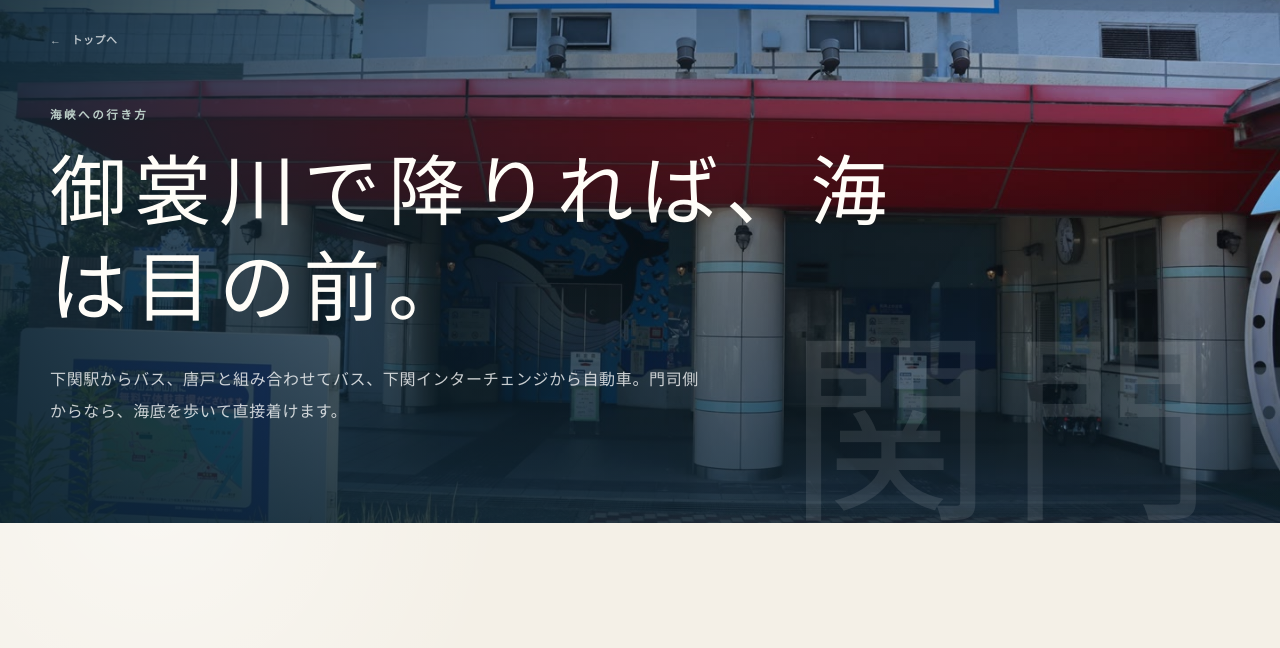
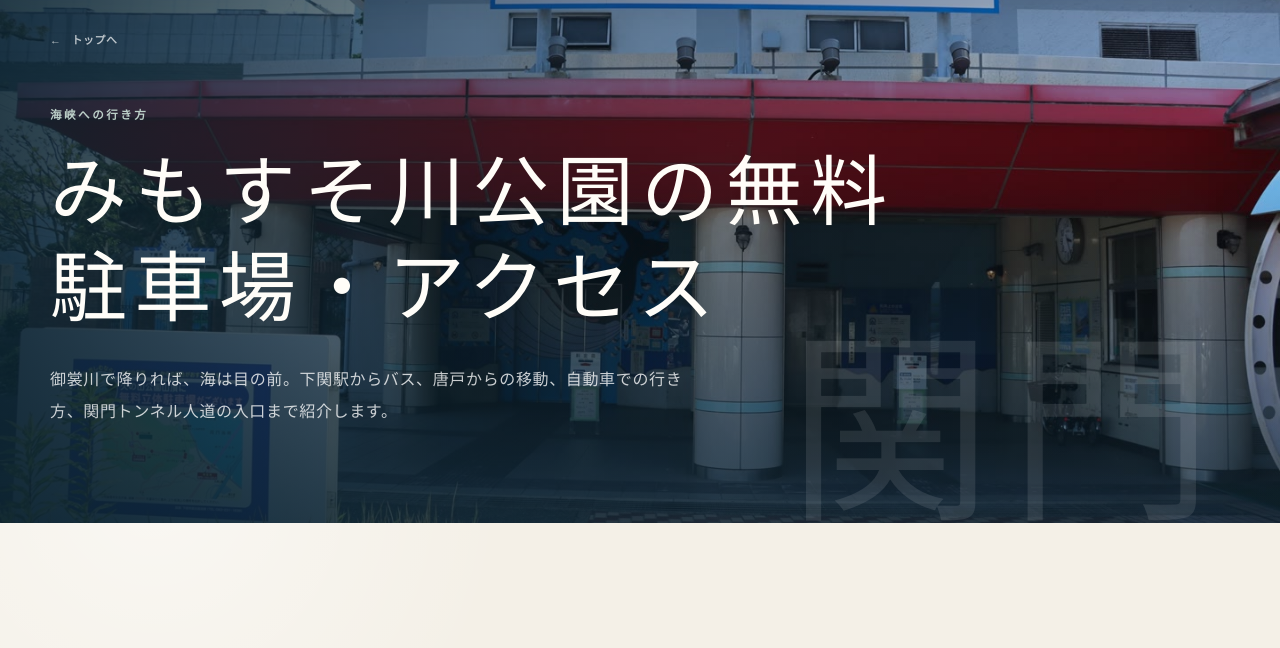
Before and after one commit to n20186005-hash/mimosusogawa, an Astro site: page /access in a window 1280 px wide. Shown: the part 87-735 px from the top of the page. Built offline with nearby package versions, Linux system fonts and the light colour scheme; Astro itself is replaced by a stand-in of ours.

Commit message:
SEO: clarify Japanese page headings for attraction, parking, history and FAQ

```diff
--- a/src/pages/access.astro
+++ b/src/pages/access.astro
@@ -5,7 +5,7 @@ import SectionHeading from '@/components/SectionHeading.astro';
 ---
 
 <Layout title="みもすそ川公園の無料駐車場・アクセス｜場所・台数・バスでの行き方" description="みもすそ川公園への車・バスでのアクセスをご案内。関門トンネル人道下関側入口の無料駐車場（普通車40台・大型バス1台）、下関駅や唐戸市場からの行き方を紹介します。">
-  <PageHero eyebrow="海峡への行き方" title="御裳川で降りれば、海は目の前。" lead="下関駅からバス、唐戸と組み合わせてバス、下関インターチェンジから自動車。門司側からなら、海底を歩いて直接着けます。" image="/images/tunnel-building.jpg" imageAlt="みもすそ川公園近くの関門トンネル人道下関側入口" position="center" />
+  <PageHero eyebrow="海峡への行き方" title="みもすそ川公園の無料駐車場・アクセス" lead="御裳川で降りれば、海は目の前。下関駅からバス、唐戸からの移動、自動車での行き方、関門トンネル人道の入口まで紹介します。" image="/images/tunnel-building.jpg" imageAlt="みもすそ川公園近くの関門トンネル人道下関側入口" position="center" />
 
   <section class="section">
     <div class="shell page-intro">
```
